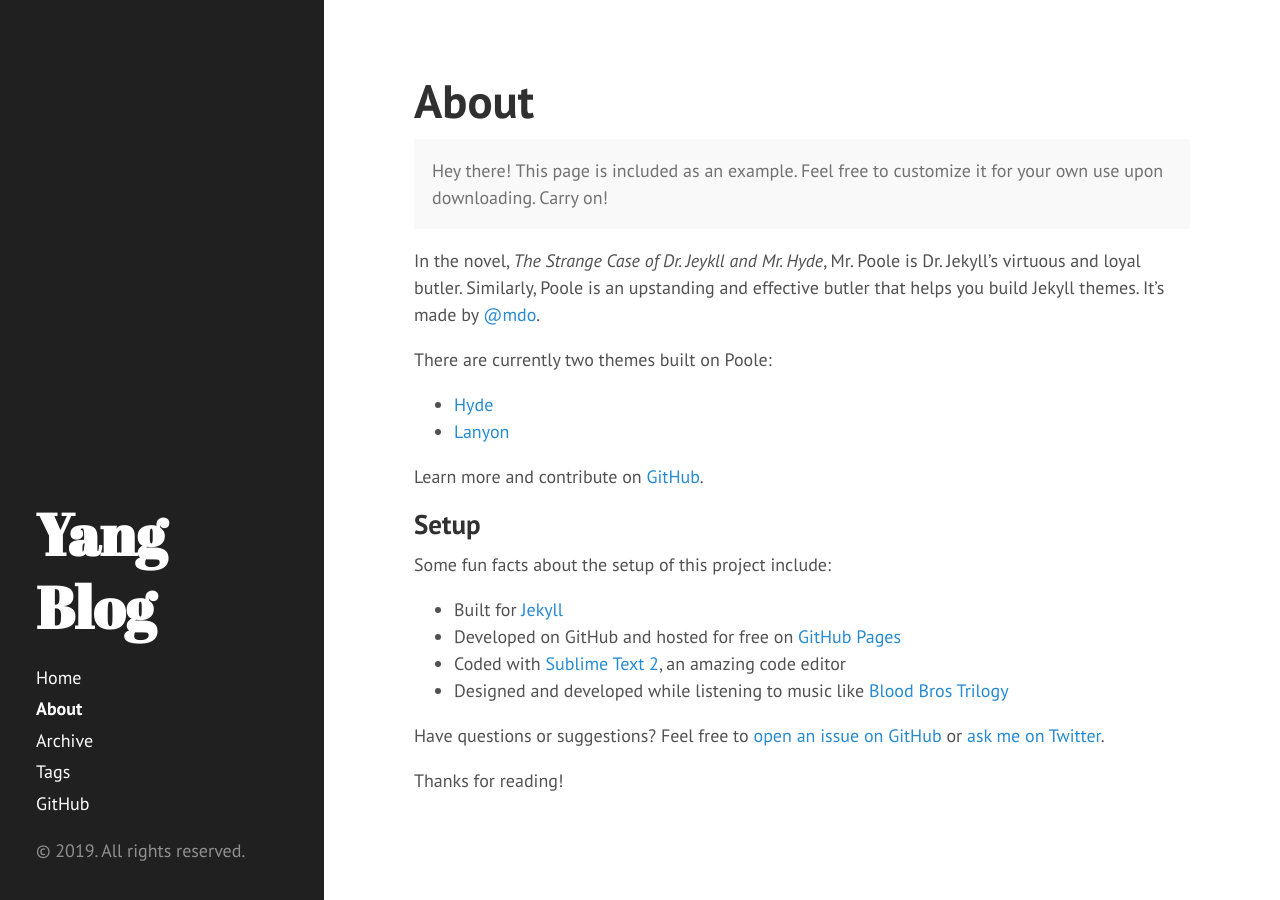
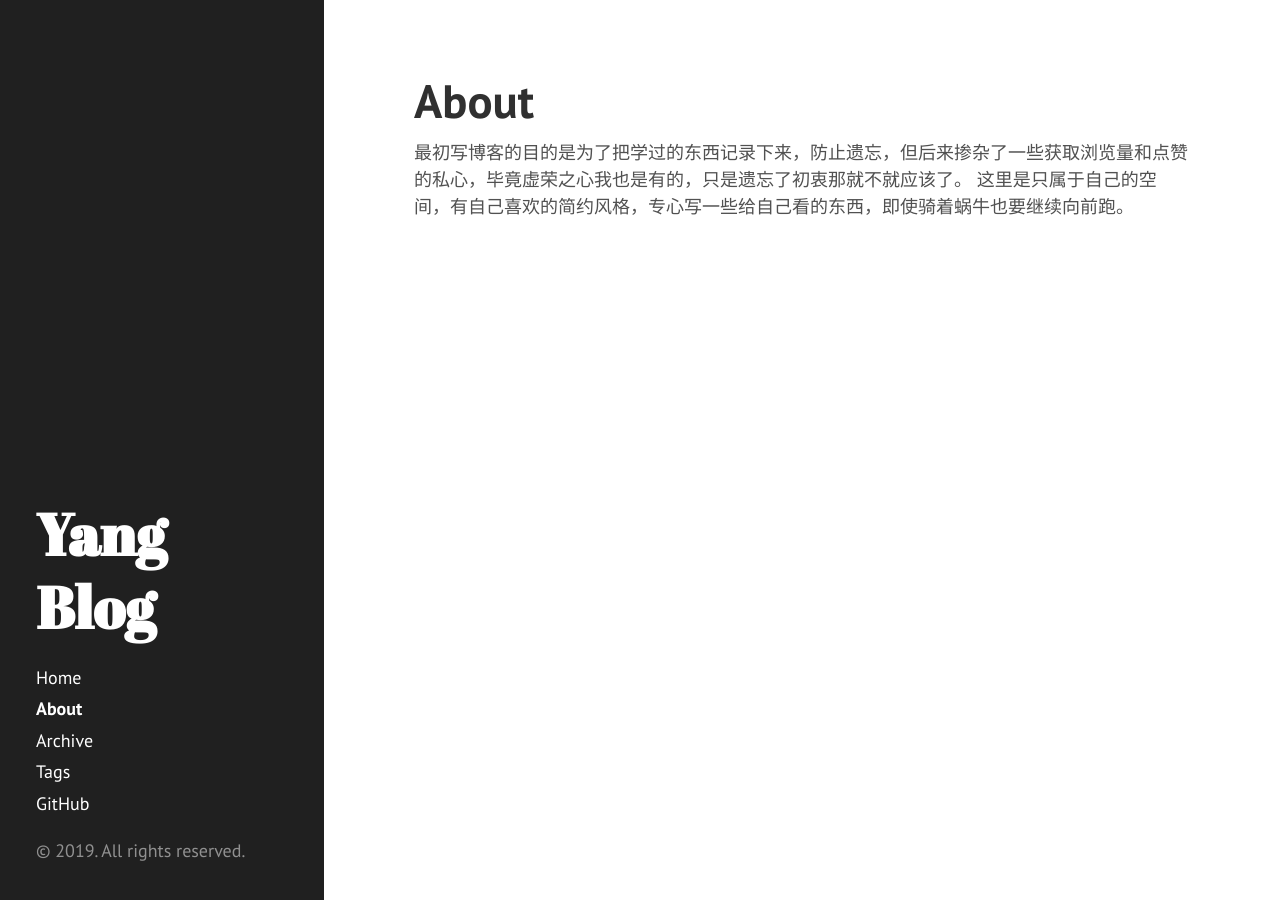
Before and after one commit to diego1109/diego1109.github.io, a Jekyll site: the page built from about.md, in a window 1280 px wide. Built offline with Jekyll 4.4.1, drawn with Linux system fonts in a browser that asks for light colours; nearby versions of some CDN libraries.

```diff
--- a/about.md
+++ b/about.md
@@ -3,28 +3,5 @@ layout: page
 title: About
 ---
 
-<p class="message">
-  Hey there! This page is included as an example. Feel free to customize it for your own use upon downloading. Carry on!
-</p>
-
-In the novel, *The Strange Case of Dr. Jeykll and Mr. Hyde*, Mr. Poole is Dr. Jekyll's virtuous and loyal butler. Similarly, Poole is an upstanding and effective butler that helps you build Jekyll themes. It's made by [@mdo](https://twitter.com/mdo).
-
-There are currently two themes built on Poole:
-
-* [Hyde](http://hyde.getpoole.com)
-* [Lanyon](http://lanyon.getpoole.com)
-
-Learn more and contribute on [GitHub](https://github.com/poole).
-
-## Setup
-
-Some fun facts about the setup of this project include:
-
-* Built for [Jekyll](http://jekyllrb.com)
-* Developed on GitHub and hosted for free on [GitHub Pages](https://pages.github.com)
-* Coded with [Sublime Text 2](http://sublimetext.com), an amazing code editor
-* Designed and developed while listening to music like [Blood Bros Trilogy](https://soundcloud.com/maddecent/sets/blood-bros-series)
-
-Have questions or suggestions? Feel free to [open an issue on GitHub](https://github.com/poole/issues/new) or [ask me on Twitter](https://twitter.com/mdo).
-
-Thanks for reading!
+最初写博客的目的是为了把学过的东西记录下来，防止遗忘，但后来掺杂了一些获取浏览量和点赞的私心，毕竟虚荣之心我也是有的，只是遗忘了初衷那就不就应该了。
+这里是只属于自己的空间，有自己喜欢的简约风格，专心写一些给自己看的东西，即使骑着蜗牛也要继续向前跑。
```
Also changed, not shown: _layouts/post.html (+8 -7 lines).
